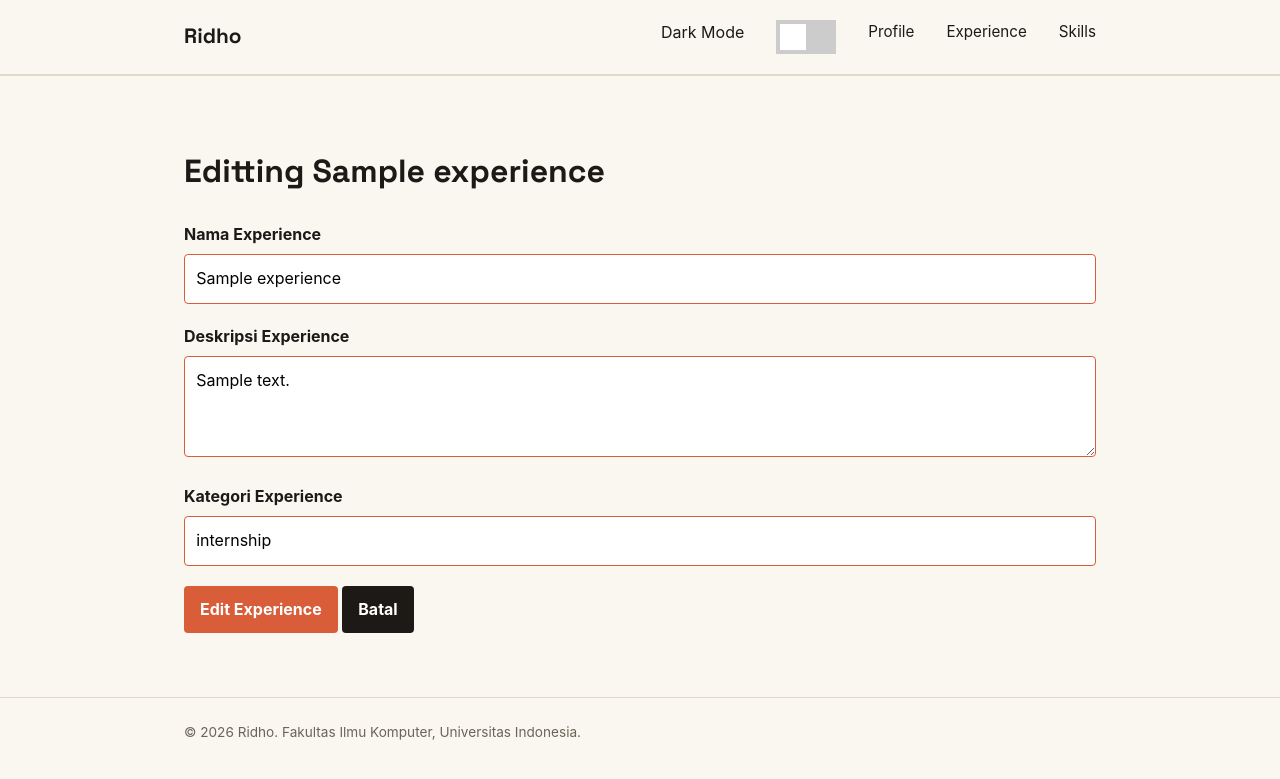
After one commit to ihatewalls/myportofolio, a Django app: page /experience/00000000-0000-0000-0000-000000000001/edit/ in a window 1280 px wide. The commit adds this page. Shown: the top 779 px of the page. Run offline with Django 5.2, Linux system fonts and the light colour scheme; tables that the repository leaves empty hold one stand-in row (values such as "Sample post").

Commit message:
feat: Page for editting experience and button to call function

```diff
--- /dev/null
+++ b/templates/experience_edit_form.html
@@ -0,0 +1,29 @@
+{% extends "base.html" %}
+{% block meta %}
+    <title>Edit Experience - {{ name }}</title>
+{% endblock meta %}
+{% block content %}
+    <main>
+        <section class="universal-section">
+            <div class="container">
+                <h1>Editting {{experience.title}}</h1>
+                <form method="post"
+                      action="{% url 'main:edit_experience' experience_id=experience.id %}"
+                      class="experience-form">
+                    {% csrf_token %}
+                    {% for field in form %}
+                        <div class="form-group">
+                            <label for="{{ field.id_for_label }}">{{ field.label }}</label>
+                            {{ field }}
+                            {% for error in field.errors %}
+                                <p class="form-error">{{ error }}</p>
+                            {% endfor %}
+                        </div>
+                    {% endfor %}
+                    <button type="submit" class="button">Edit Experience</button>
+                    <a href="{% url 'main:show_experience' %}" class="button button-secondary">Batal</a>
+                </form>
+            </div>
+        </section>
+    </main>
+{% endblock content %}
```
Also changed, not shown: templates/experience.html (+7 -0 lines).
